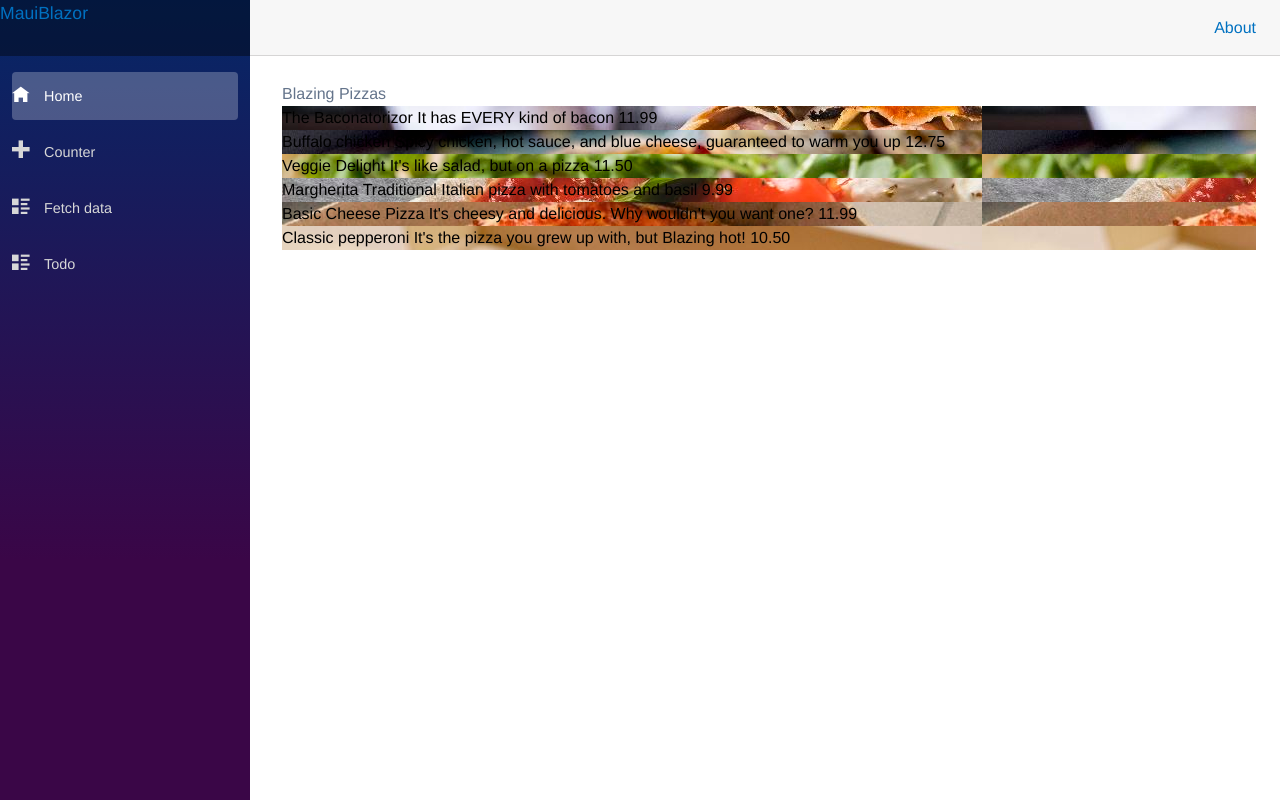
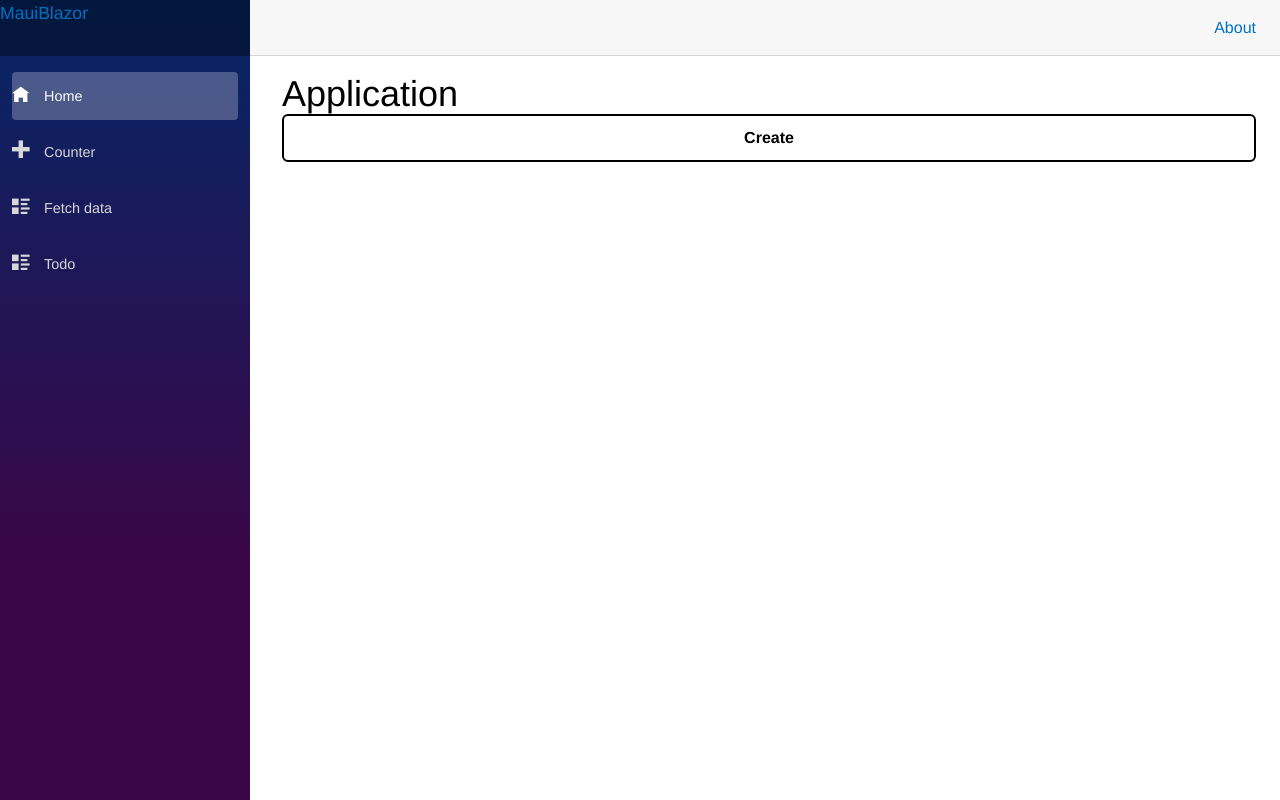
Before and after one commit to bhborba/.NET-MAUI-Blazor, an ASP.NET Core app: page / in a window 1280 px wide. Run offline with ASP.NET Core 8, Linux system fonts and the light colour scheme; style sheets or scripts are compiled from the project's sources.

Commit message:
Recreating a button with tailwind

```diff
--- a/MauiBlazor/Pages/Index.razor
+++ b/MauiBlazor/Pages/Index.razor
@@ -1,22 +1,8 @@
 @page "/"
 
-<div class="main">
-    <h1 class="mt-2 text-slate-500">Blazing Pizzas</h1>
-    <ul class="pizza-cards">
-        @if (specials != null)
-        {
-            @foreach (var special in specials)
-            {
-                <li style="background-image: url('@special.ImageUrl')">
-                    <div class="pizza-info">
-                        <span class="title">@special.Name</span>
-                        @special.Description
-                        <span class="price">@special.GetFormattedBasePrice()</span>
-                    </div>
-                </li>
-            }
-        }
-    </ul>
+<div>
+    <h1 class="text-4xl">Application</h1>
+    <button class="border-2 border-black rounded-md w-full h-12 focus:bg-gray-300 font-bold">Create</button>
 </div>
 
 @code {
--- a/MauiBlazor/wwwroot/app.css
+++ b/MauiBlazor/wwwroot/app.css
@@ -570,6 +570,32 @@ video {
   display: table;
 }
 
+.h-12 {
+  height: 3rem;
+}
+
+.w-full {
+  width: 100%;
+}
+
+.rounded-md {
+  border-radius: 0.375rem;
+}
+
+.border-2 {
+  border-width: 2px;
+}
+
+.border-black {
+  --tw-border-opacity: 1;
+  border-color: rgb(0 0 0 / var(--tw-border-opacity));
+}
+
+.bg-gray-300 {
+  --tw-bg-opacity: 1;
+  background-color: rgb(209 213 219 / var(--tw-bg-opacity));
+}
+
 .px-4 {
   padding-left: 1rem;
   padding-right: 1rem;
@@ -580,7 +606,46 @@ video {
   padding-right: 0.75rem;
 }
 
+.text-xs {
+  font-size: 0.75rem;
+  line-height: 1rem;
+}
+
+.text-4xl {
+  font-size: 2.25rem;
+  line-height: 2.5rem;
+}
+
+.text-5xl {
+  font-size: 3rem;
+  line-height: 1;
+}
+
+.text-9xl {
+  font-size: 8rem;
+  line-height: 1;
+}
+
+.font-bold {
+  font-weight: 700;
+}
+
 .text-slate-500 {
   --tw-text-opacity: 1;
   color: rgb(100 116 139 / var(--tw-text-opacity));
 }
+
+.text-red-700 {
+  --tw-text-opacity: 1;
+  color: rgb(185 28 28 / var(--tw-text-opacity));
+}
+
+.hover\:bg-gray-400:hover {
+  --tw-bg-opacity: 1;
+  background-color: rgb(156 163 175 / var(--tw-bg-opacity));
+}
+
+.focus\:bg-gray-300:focus {
+  --tw-bg-opacity: 1;
+  background-color: rgb(209 213 219 / var(--tw-bg-opacity));
+}
```
